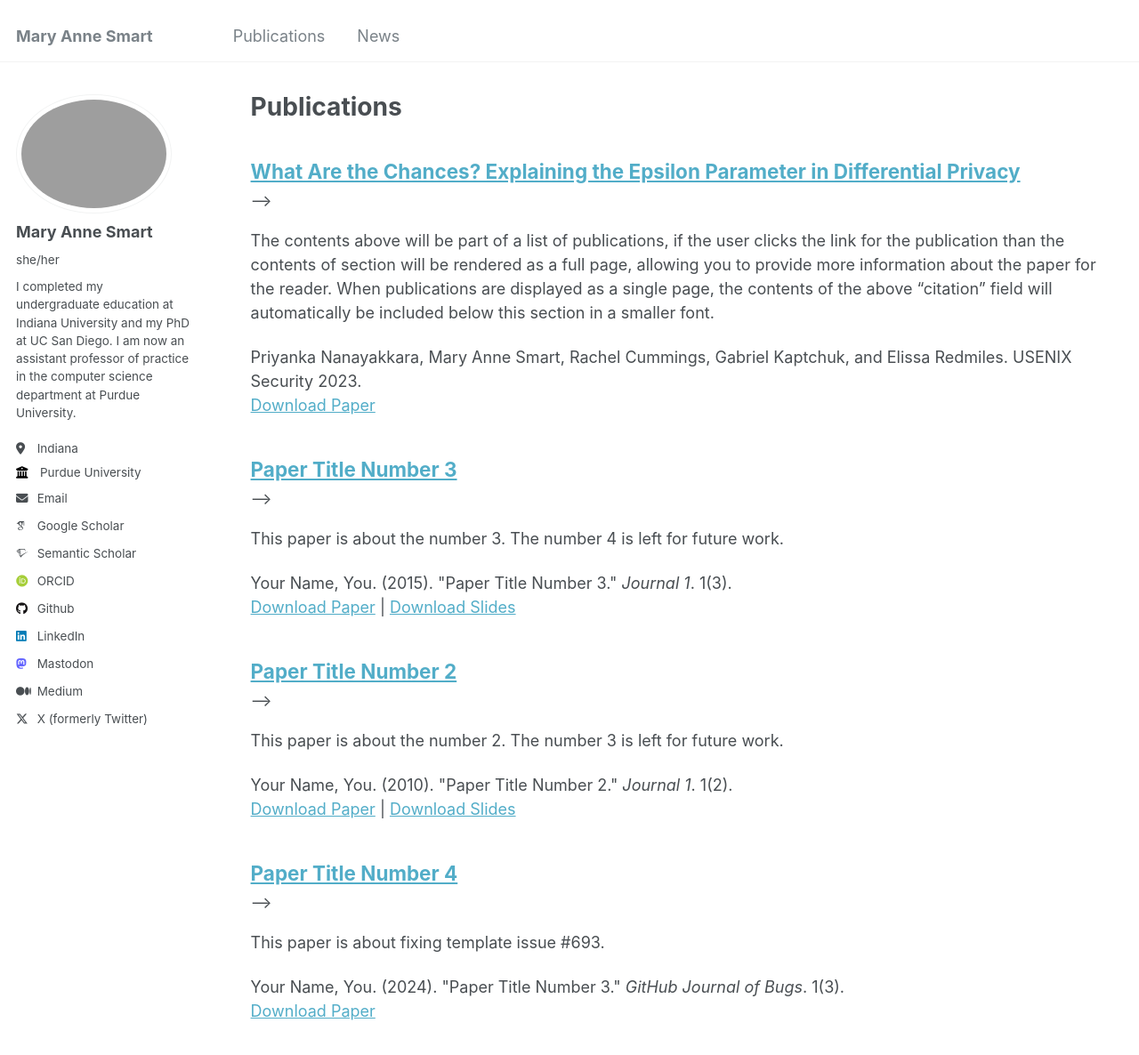
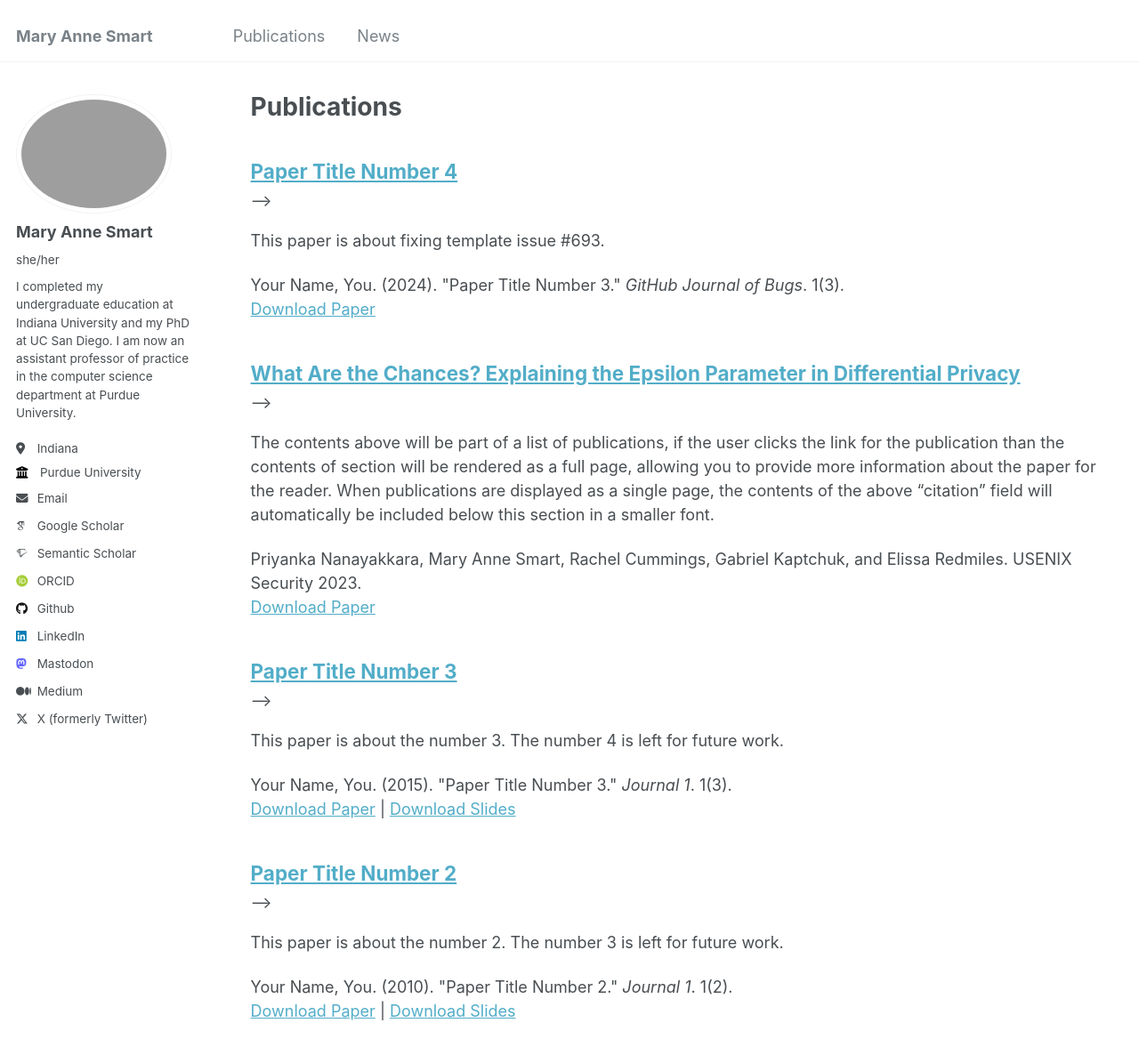
Before and after one commit to msmart14/maryannesmart, a Jekyll site: the page built from _pages/publications.html, in a window 1280 px wide and 1400 px high. Shown: the top 1186 px of the window at 89% size. Built offline with Jekyll 4.4.1, drawn with Linux system fonts in a browser that asks for light colours; some web fonts are replaced.

```diff
--- a/_pages/publications.html
+++ b/_pages/publications.html
@@ -8,22 +8,6 @@ author_profile: true
 {% include base_path %}
 
 <!-- New style rendering if publication categories are defined -->
-{% if site.publication_category %}
-  {% for category in site.publication_category  %}
-    {% assign title_shown = false %}
-    {% for post in site.publications reversed %}
-      {% if post.category != category[0] %}
-        {% continue %}
-      {% endif %}
-      {% unless title_shown %}
-        <!-- <h2>{{ category[1].title }}</h2><hr /> -->
-        {% assign title_shown = true %}
-      {% endunless %}
-      {% include archive-single.html %}
-    {% endfor %}
-  {% endfor %}
-{% else %}
-  {% for post in site.publications reversed %}
-    {% include archive-single.html %}
-  {% endfor %}
-{% endif %}
+{% for post in site.publications reversed %}
+  {% include archive-single.html %}
+{% endfor %}
```
